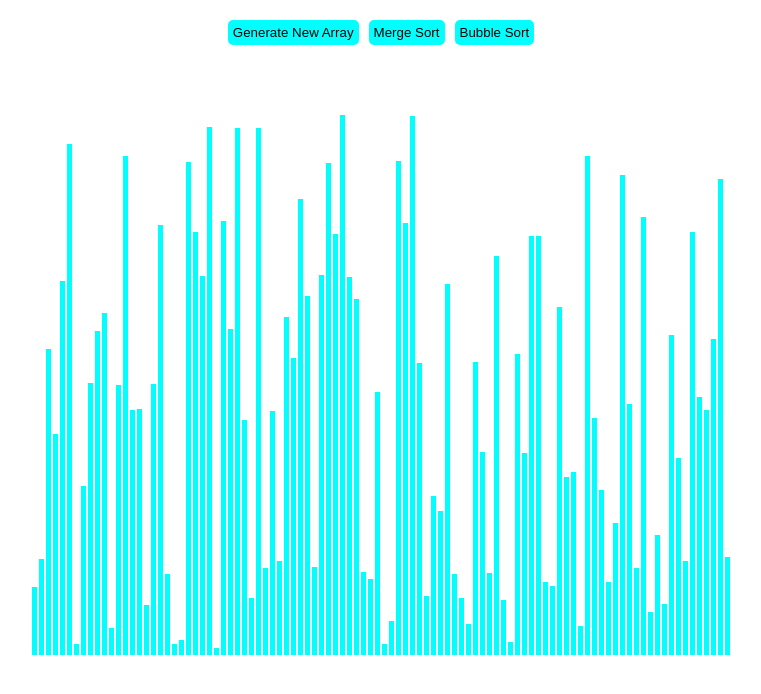
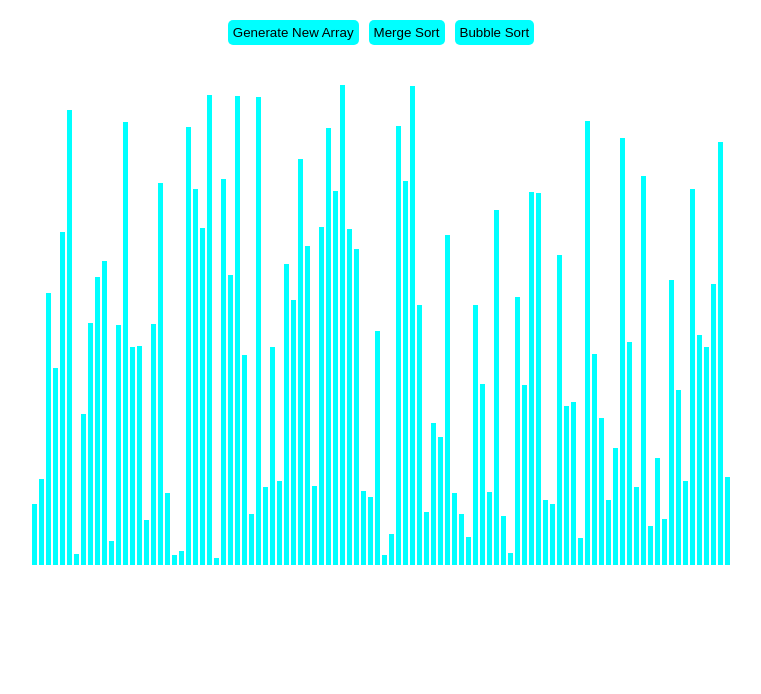
Before and after one commit to msalvatore22/react-sorting-visualizer, a React (Create React App) app: page / in a window 1280 px wide. Shown: the top 694 px of the page, without its empty margins (259-1020 px from the left). Built offline with nearby package versions, Linux system fonts and the light colour scheme.

Commit message:
Adjust the bar height

```diff
--- a/src/SortingVisualizer/SortingVisualizer.css
+++ b/src/SortingVisualizer/SortingVisualizer.css
@@ -10,7 +10,7 @@
   align-items: flex-end;
   justify-content: center;
   flex-direction: row;
-  margin-top: 50px;
+  margin-top: 20px;
 }
 
 .array-bar {
--- a/src/SortingVisualizer/SortingVisualizer.jsx
+++ b/src/SortingVisualizer/SortingVisualizer.jsx
@@ -29,7 +29,7 @@ export default function SortingVisualizer() {
     if(isSorting) return
     const array = []
     for (let i = 0; i < NUMBER_OF_ARRAY_BARS; i++){
-      array.push(randomIntFromInterval(5, 540))
+      array.push(randomIntFromInterval(5, 480))
     }
     setArr(array)
     resetArrayColor()
```
